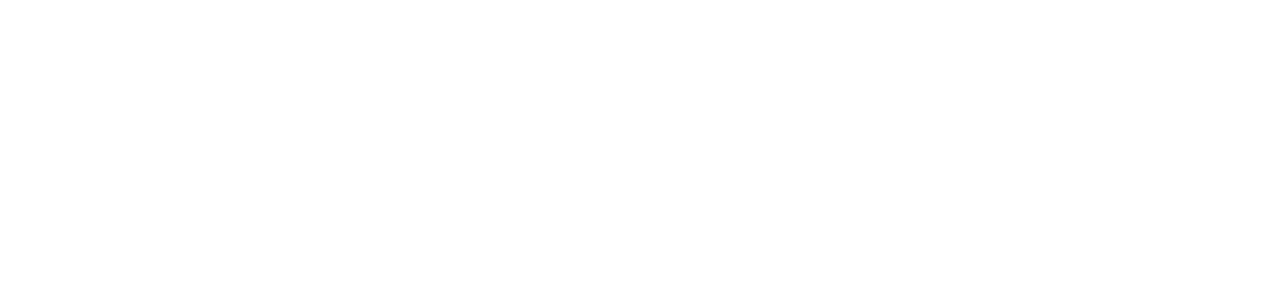
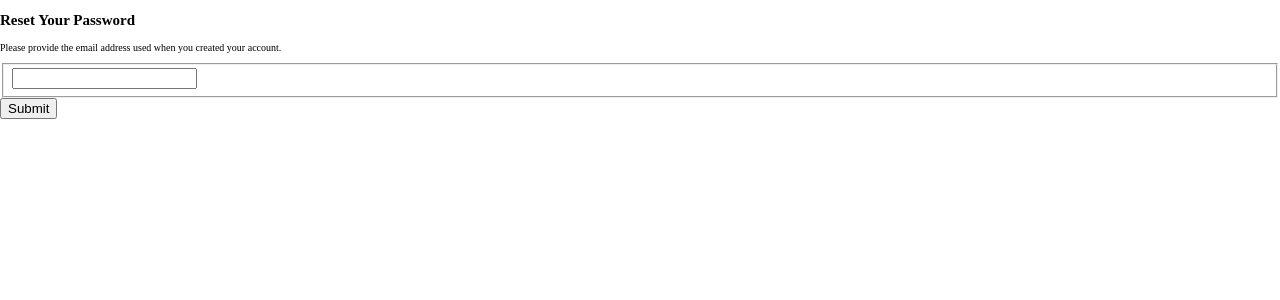
Before and after one commit to williamstyronejr/reservationsystem, a React (Create React App) app in the folder client/: page /recovery in a window 1280 px wide. Before the commit this address had no page. Shown: the top 300 px of the page. Built offline with nearby package versions, Linux system fonts and the light colour scheme.

Commit message:
Setup react query

```diff
--- a/client/src/Root.tsx
+++ b/client/src/Root.tsx
@@ -1,13 +1,23 @@
 import * as React from 'react';
 import { BrowserRouter, Routes, Route } from 'react-router-dom';
+import { QueryClient, QueryClientProvider } from 'react-query';
+import { AuthProvider } from './context/auth';
 import HomePage from './pages/Homepage';
+import RecoveryPage from './pages/auth/RecoveryPage';
+
+const queryClient = new QueryClient();
 
 const Root = () => (
-  <BrowserRouter>
-    <Routes>
-      <Route path="/" element={<HomePage />} />
-    </Routes>
-  </BrowserRouter>
+  <AuthProvider>
+    <QueryClientProvider client={queryClient}>
+      <BrowserRouter>
+        <Routes>
+          <Route path="/" element={<HomePage />} />
+          <Route path="/recovery" element={<RecoveryPage />} />
+        </Routes>
+      </BrowserRouter>
+    </QueryClientProvider>
+  </AuthProvider>
 );
 
 export default Root;
```
